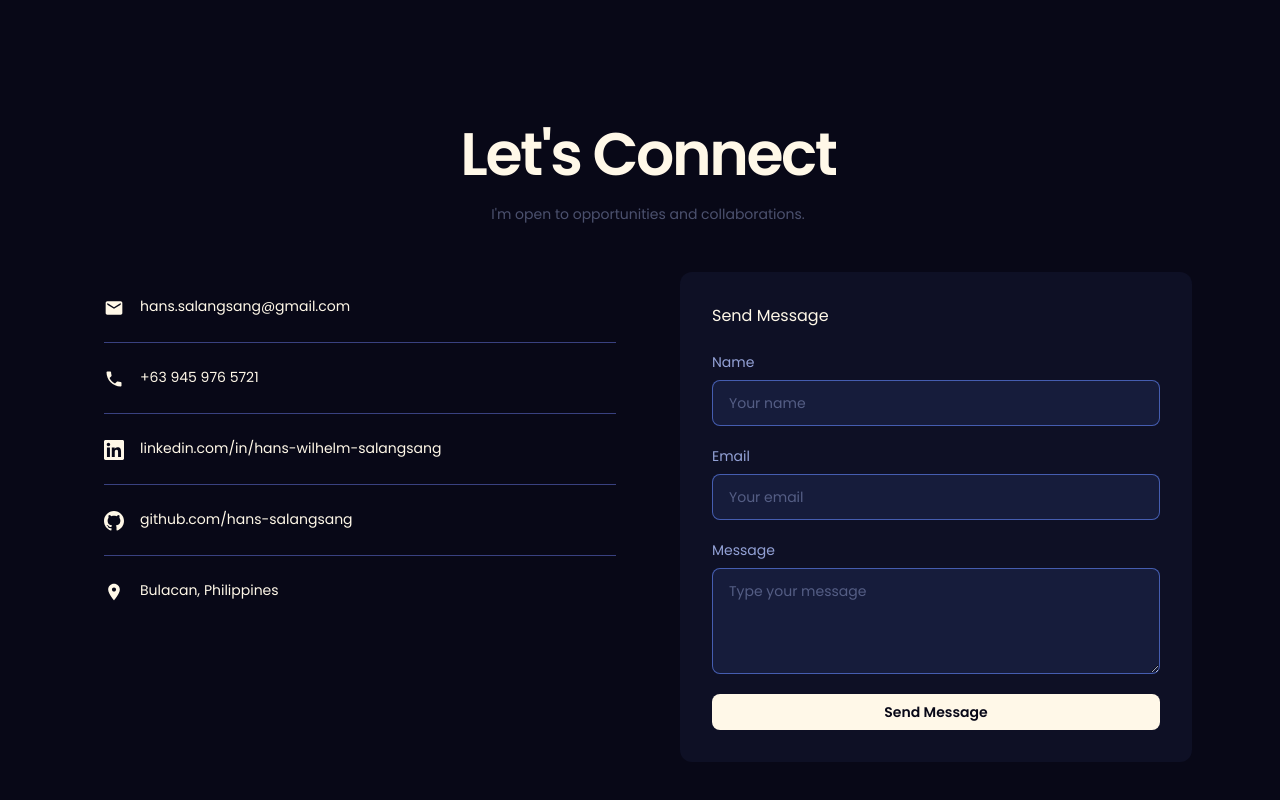
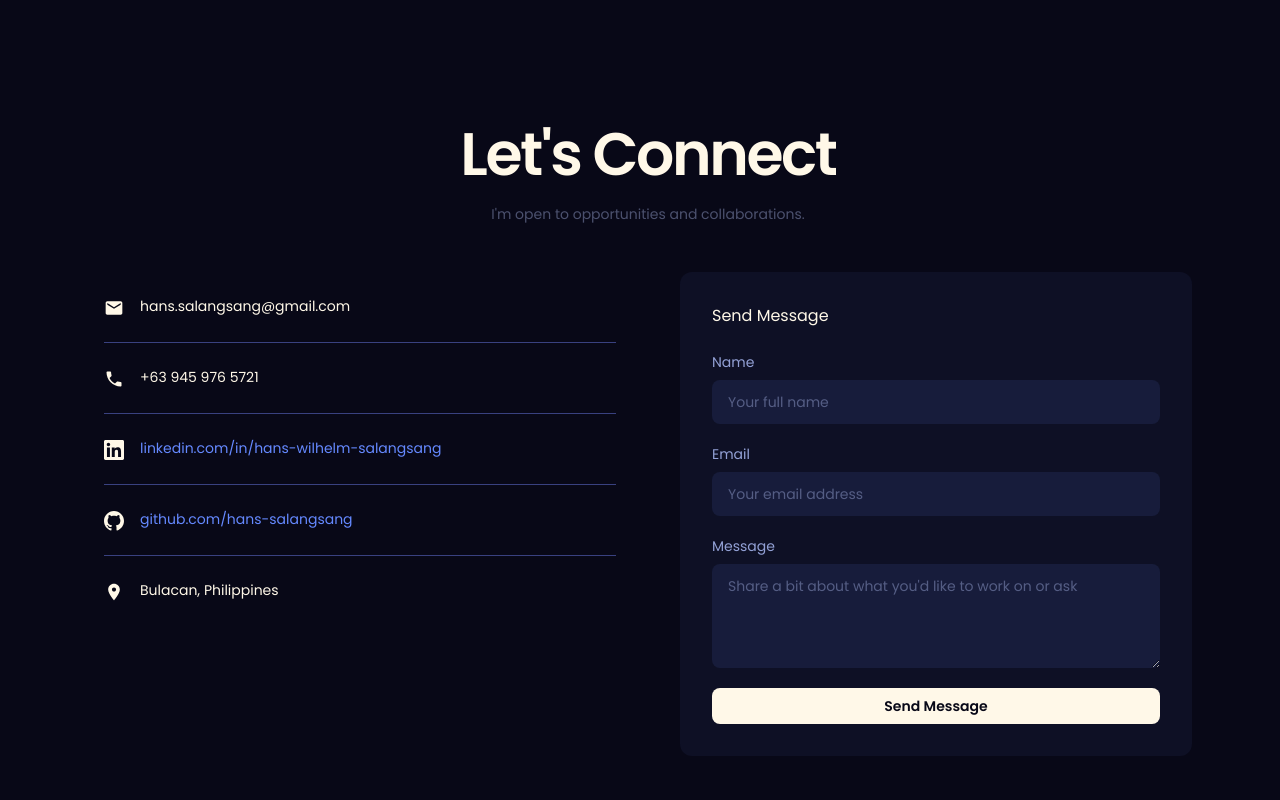
Before and after one commit to hans-salangsang/modern-web-portfolio, a Next.js app: page / in a window 1280 px wide. Shown: the part 3465-4265 px from the top of the page. Built offline with nearby package versions, Linux system fonts and the light colour scheme.

Commit message:
refactor: update ContactForm input placeholders and styles for improved clarity and user experience

```diff
--- a/app/components/ContactForm.tsx
+++ b/app/components/ContactForm.tsx
@@ -59,8 +59,8 @@ export default function ContactForm() {
           <input
             id="contact-name"
             type="text"
-            placeholder="Your name"
-            className="font-body text-sm text-foreground placeholder:text-muted-subtle bg-accent/10 rounded-lg px-4 py-3 border border-accent/60 focus:outline-none focus:border-accent transition-colors"
+            placeholder="Your full name"
+            className="font-body text-sm text-foreground placeholder:text-muted-subtle bg-accent/10 rounded-lg px-4 py-3 focus:outline-none focus:ring-0 border-none focus:bg-accent/15"
             value={form.name}
             onChange={(e) => setForm({ ...form, name: e.target.value })}
             required
@@ -73,8 +73,8 @@ export default function ContactForm() {
           <input
             id="contact-email"
             type="email"
-            placeholder="Your email"
-            className="font-body text-sm text-foreground placeholder:text-muted-subtle bg-accent/10 rounded-lg px-4 py-3 border border-accent/60 focus:outline-none focus:border-accent transition-colors"
+            placeholder="Your email address"
+            className="font-body text-sm text-foreground placeholder:text-muted-subtle bg-accent/10 rounded-lg px-4 py-3 focus:outline-none focus:ring-0 border-none focus:bg-accent/15"
             value={form.email}
             onChange={(e) => setForm({ ...form, email: e.target.value })}
             required
@@ -87,8 +87,8 @@ export default function ContactForm() {
           <textarea
             id="contact-message"
             rows={4}
-            placeholder="Type your message"
-            className="font-body text-sm text-foreground placeholder:text-muted-subtle bg-accent/10 rounded-lg px-4 py-3 resize-y border border-accent/60 focus:outline-none focus:border-accent transition-colors"
+            placeholder="Share a bit about what you'd like to work on or ask"
+            className="font-body text-sm text-foreground placeholder:text-muted-subtle bg-accent/10 rounded-lg px-4 py-3 resize-y focus:outline-none focus:ring-0 border-none focus:bg-accent/15"
             value={form.message}
             onChange={(e) => setForm({ ...form, message: e.target.value })}
             required
--- a/app/page.tsx
+++ b/app/page.tsx
@@ -372,13 +372,13 @@ export default function Home() {
                 <span className="text-foreground mt-0.5 shrink-0" aria-hidden>
                   <svg width="20" height="20" viewBox="0 0 24 24" fill="currentColor" aria-hidden><path d="M20.447 20.452h-3.554v-5.569c0-1.328-.027-3.037-1.852-3.037-1.853 0-2.136 1.445-2.136 2.939v5.667H9.351V9h3.414v1.561h.046c.477-.9 1.637-1.85 3.37-1.85 3.601 0 4.267 2.37 4.267 5.455v6.286zM5.337 7.433c-1.144 0-2.063-.926-2.063-2.065 0-1.138.92-2.063 2.063-2.063 1.14 0 2.064.925 2.064 2.063 0 1.139-.925 2.065-2.064 2.065zm1.782 13.019H3.555V9h3.564v11.452zM22.225 0H1.771C.792 0 0 .774 0 1.729v20.542C0 23.227.792 24 1.771 24h20.451C23.2 24 24 23.227 24 22.271V1.729C24 .774 23.2 0 22.222 0h.003z"/></svg>
                 </span>
-                <a href="https://www.linkedin.com/in/hans-wilhelm-salangsang/" target="_blank" rel="noopener noreferrer" className="font-body text-sm text-foreground hover:underline underline-offset-4">linkedin.com/in/hans-wilhelm-salangsang</a>
+                <a href="https://www.linkedin.com/in/hans-wilhelm-salangsang/" target="_blank" rel="noopener noreferrer" className="font-body text-sm text-accent hover:underline underline-offset-4">linkedin.com/in/hans-wilhelm-salangsang</a>
               </div>
               <div className="flex items-start gap-4 py-6 border-b border-divider">
                 <span className="text-foreground mt-0.5 shrink-0" aria-hidden>
                   <svg width="20" height="20" viewBox="0 0 24 24" fill="currentColor" aria-hidden><path d="M12 0c-6.626 0-12 5.373-12 12 0 5.302 3.438 9.8 8.207 11.387.599.111.793-.261.793-.577v-2.234c-3.338.726-4.033-1.416-4.033-1.416-.546-1.387-1.333-1.756-1.333-1.756-1.089-.745.083-.729.083-.729 1.205.084 1.839 1.237 1.839 1.237 1.07 1.834 2.807 1.304 3.492.997.107-.775.418-1.305.762-1.604-2.665-.305-5.467-1.334-5.467-5.931 0-1.311.469-2.381 1.236-3.221-.124-.303-.535-1.524.117-3.176 0 0 1.008-.322 3.301 1.23.957-.266 1.983-.399 3.003-.404 1.02.005 2.047.138 3.006.404 2.291-1.552 3.297-1.23 3.297-1.23.653 1.653.242 2.874.118 3.176.77.84 1.235 1.911 1.235 3.221 0 4.609-2.807 5.624-5.479 5.921.43.372.823 1.102.823 2.222v3.293c0 .319.192.694.801.576 4.765-1.589 8.199-6.086 8.199-11.386 0-6.627-5.373-12-12-12z"/></svg>
                 </span>
-                <a href="https://github.com/hans-salangsang" target="_blank" rel="noopener noreferrer" className="font-body text-sm text-foreground hover:underline underline-offset-4">github.com/hans-salangsang</a>
+                <a href="https://github.com/hans-salangsang" target="_blank" rel="noopener noreferrer" className="font-body text-sm text-accent hover:underline underline-offset-4">github.com/hans-salangsang</a>
               </div>
               <div className="flex items-start gap-4 py-6">
                 <span className="text-foreground mt-0.5 shrink-0" aria-hidden>
```
